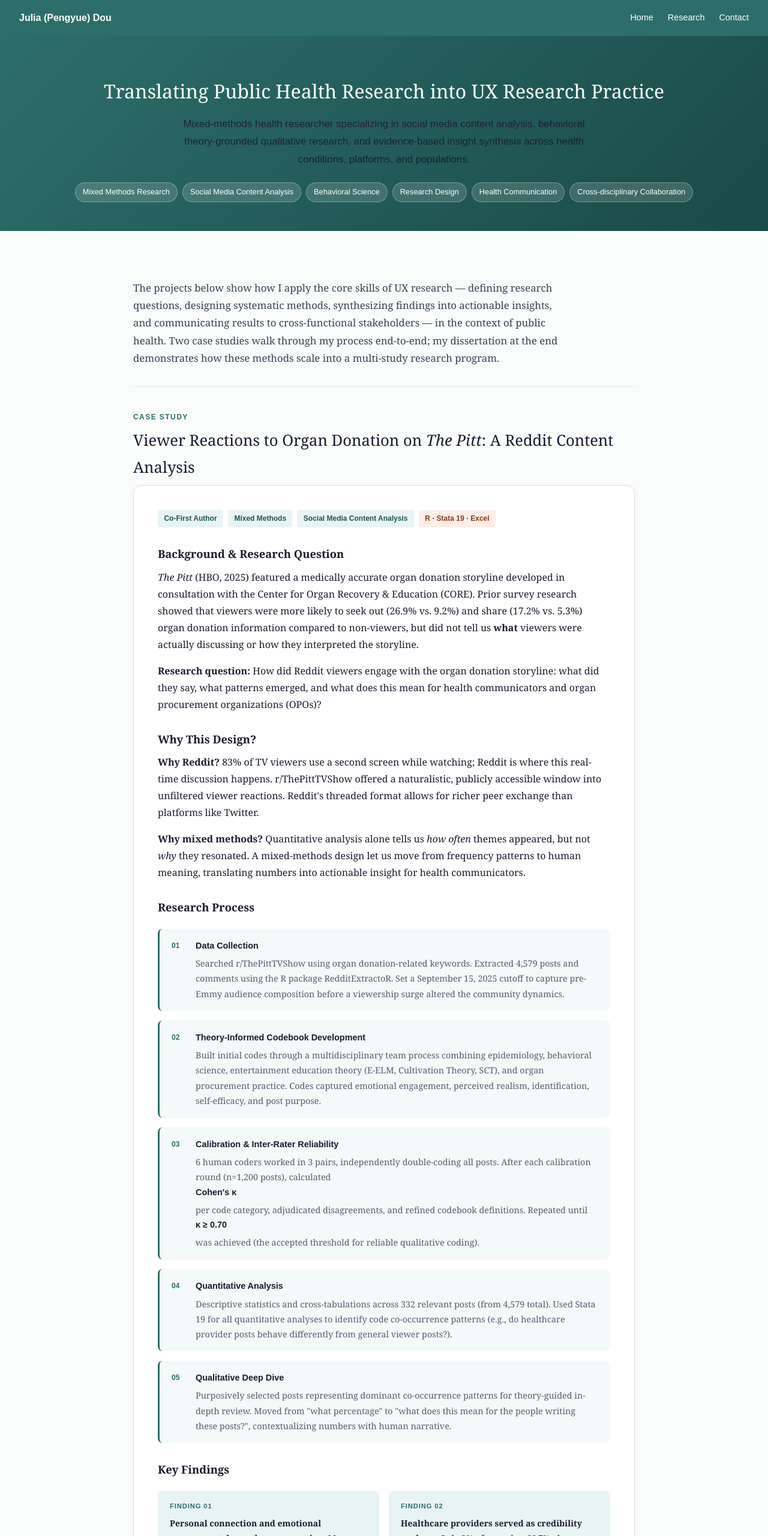
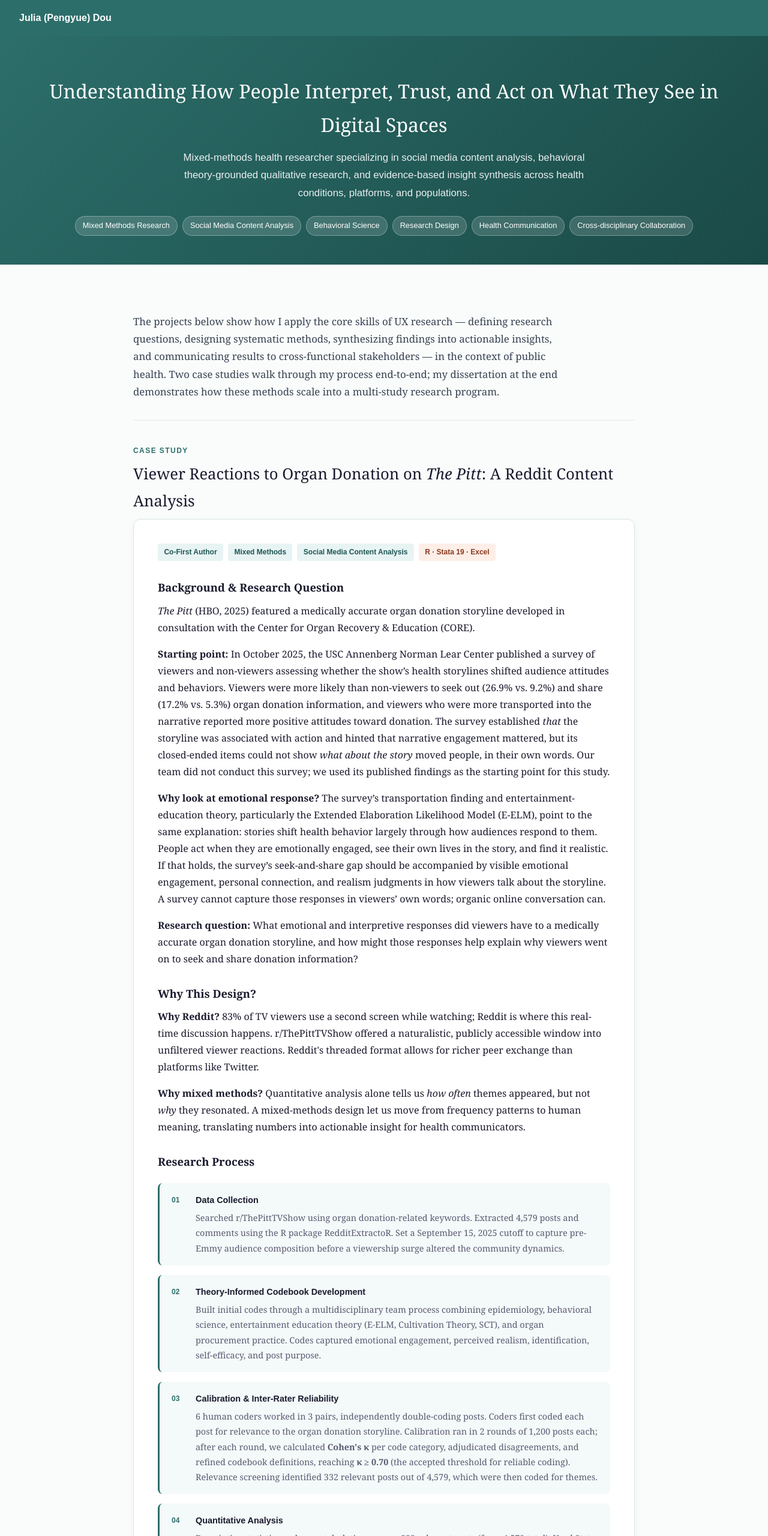
Before and after one commit to juliadpy1997/julia-ux-portfolio, a plain HTML site: page UX_Research Portfolio _ Jd.html in a window 1280 px wide. Shown: the top 2560 px of the page at 60% size. Drawn offline with Linux system fonts and the light colour scheme.

Commit message:
09/28 UX_Research Portfolio _ Jd.html

```diff
--- a/UX_Research Portfolio _ Jd.html
+++ b/UX_Research Portfolio _ Jd.html
@@ -48,7 +48,7 @@
       text-align: center;
     }
     .hero h1 { font-size: 2rem; font-weight: normal; margin-bottom: 0.75rem; }
-    .hero p { font-size: 1.05rem; opacity: 0.88; max-width: 680px; margin: 0 auto 1.5rem; font-family: sans-serif; }
+    .hero p { font-size: 1.05rem; color: #fff; opacity: 0.9; max-width: 680px; margin: 0 auto 1.5rem; font-family: sans-serif; }
     .hero-tags { display: flex; flex-wrap: wrap; gap: 0.5rem; justify-content: center; }
     .hero-tags span {
       background: rgba(255,255,255,0.15);
@@ -121,7 +121,7 @@
       padding-top: 2px;
     }
     .step-content { flex: 1; }
-    .step-content strong { display: block; font-family: sans-serif; font-size: 0.9rem; color: var(--text); margin-bottom: 0.25rem; }
+    .step-content > strong { display: block; font-family: sans-serif; font-size: 0.9rem; color: var(--text); margin-bottom: 0.25rem; }
     .step-content p { font-size: 0.9rem; color: var(--text-muted); margin: 0; }
 
     /* ── Findings ── */
@@ -278,17 +278,12 @@
 
 <!-- Navigation -->
 <nav>
-  <a class="name" href="#">Julia (Pengyue) Dou</a>
-  <div class="links">
-    <a href="#">Home</a>
-    <a href="#">Research</a>
-    <a href="mailto:PED44@pitt.edu">Contact</a>
-  </div>
+  <span class="name" style="color:#fff;font-family:sans-serif;">Julia (Pengyue) Dou</span>
 </nav>
 
 <!-- Hero -->
 <div class="hero">
-  <h1>Translating Public Health Research into UX Research Practice</h1>
+  <h1>Understanding How People Interpret, Trust, and Act on What They See in Digital Spaces</h1>
   <p>Mixed-methods health researcher specializing in social media content analysis, behavioral theory-grounded qualitative research, and evidence-based insight synthesis across health conditions, platforms, and populations.</p>
   <div class="hero-tags">
     <span>Mixed Methods Research</span>
@@ -321,8 +316,10 @@
     </div>
 
     <h3>Background &amp; Research Question</h3>
-    <p><em>The Pitt</em> (HBO, 2025) featured a medically accurate organ donation storyline developed in consultation with the Center for Organ Recovery &amp; Education (CORE). Prior survey research showed that viewers were more likely to seek out (26.9% vs. 9.2%) and share (17.2% vs. 5.3%) organ donation information compared to non-viewers, but did not tell us <strong>what</strong> viewers were actually discussing or how they interpreted the storyline.</p>
-    <p><strong>Research question:</strong> How did Reddit viewers engage with the organ donation storyline: what did they say, what patterns emerged, and what does this mean for health communicators and organ procurement organizations (OPOs)?</p>
+    <p><em>The Pitt</em> (HBO, 2025) featured a medically accurate organ donation storyline developed in consultation with the Center for Organ Recovery &amp; Education (CORE).</p>
+    <p><strong>Starting point:</strong> In October 2025, the USC Annenberg Norman Lear Center published a survey of viewers and non-viewers assessing whether the show&rsquo;s health storylines shifted audience attitudes and behaviors. Viewers were more likely than non-viewers to seek out (26.9% vs. 9.2%) and share (17.2% vs. 5.3%) organ donation information, and viewers who were more transported into the narrative reported more positive attitudes toward donation. The survey established <em>that</em> the storyline was associated with action and hinted that narrative engagement mattered, but its closed-ended items could not show <em>what about the story</em> moved people, in their own words. Our team did not conduct this survey; we used its published findings as the starting point for this study.</p>
+    <p><strong>Why look at emotional response?</strong> The survey&rsquo;s transportation finding and entertainment-education theory, particularly the Extended Elaboration Likelihood Model (E-ELM), point to the same explanation: stories shift health behavior largely through how audiences respond to them. People act when they are emotionally engaged, see their own lives in the story, and find it realistic. If that holds, the survey&rsquo;s seek-and-share gap should be accompanied by visible emotional engagement, personal connection, and realism judgments in how viewers talk about the storyline. A survey cannot capture those responses in viewers&rsquo; own words; organic online conversation can.</p>
+    <p><strong>Research question:</strong> What emotional and interpretive responses did viewers have to a medically accurate organ donation storyline, and how might those responses help explain why viewers went on to seek and share donation information?</p>
 
     <h3>Why This Design?</h3>
     <p><strong>Why Reddit?</strong> 83% of TV viewers use a second screen while watching; Reddit is where this real-time discussion happens. r/ThePittTVShow offered a naturalistic, publicly accessible window into unfiltered viewer reactions. Reddit's threaded format allows for richer peer exchange than platforms like Twitter.</p>
@@ -348,7 +345,7 @@
         <div class="step-num">03</div>
         <div class="step-content">
           <strong>Calibration &amp; Inter-Rater Reliability</strong>
-          <p>6 human coders worked in 3 pairs, independently double-coding all posts. After each calibration round (n=1,200 posts), calculated <strong>Cohen's κ</strong> per code category, adjudicated disagreements, and refined codebook definitions. Repeated until <strong>κ ≥ 0.70</strong> was achieved (the accepted threshold for reliable qualitative coding).</p>
+          <p>6 human coders worked in 3 pairs, independently double-coding posts. Coders first coded each post for relevance to the organ donation storyline. Calibration ran in 2 rounds of 1,200 posts each; after each round, we calculated <strong>Cohen's κ</strong> per code category, adjudicated disagreements, and refined codebook definitions, reaching <strong>κ ≥ 0.70</strong> (the accepted threshold for reliable coding). Relevance screening identified 332 relevant posts out of 4,579, which were then coded for themes.</p>
         </div>
       </div>
       <div class="step">
@@ -368,6 +365,7 @@
     </div>
 
     <h3>Key Findings</h3>
+    <p>Viewers responded to the storyline less as information and more as something personal. The findings point to emotional engagement and personal connection, reinforced by trusted healthcare voices, as plausible pathways behind the survey&rsquo;s seek-and-share gap.</p>
     <div class="findings-grid">
       <div class="finding">
         <div class="finding-num">Finding 01</div>
@@ -375,7 +373,7 @@
       </div>
       <div class="finding">
         <div class="finding-num">Finding 02</div>
-        <p><strong>Healthcare providers served as credibility anchors.</strong> Only 9% of posts, but 66.7% also included a personal connection to donation, and providers were twice as likely to discuss storyline realism (20.0% vs. 7.8% overall). They translated storyline content into factual health information.</p>
+        <p><strong>Healthcare providers served as credibility anchors.</strong> Only 9% of posts, but 66.7% also included a personal connection to donation, and providers were twice as likely to discuss storyline realism (20.0% vs. 7.8% overall). They translated storyline content into factual health information, the kind of information sharing the survey measured.</p>
       </div>
       <div class="finding">
         <div class="finding-num">Finding 03</div>
@@ -383,7 +381,7 @@
       </div>
       <div class="finding">
         <div class="finding-num">Finding 04</div>
-        <p><strong>Trauma surfaces in entertainment spaces.</strong> Trauma-related content was disproportionately present in emotionally engaged (16.5%) and personally connected posts (13.3%), versus 7.8% overall. Fan communities function as informal peer support spaces for processing health-related loss.</p>
+        <p><strong>Emotional engagement opened space for sharing loss.</strong> Trauma-related content was disproportionately present in emotionally engaged (16.5%) and personally connected posts (13.3%), versus 7.8% overall. The storyline gave viewers a reason to share their own experiences with loss and transplant, turning the fan community into an informal peer-support space and another route from emotional response to talking about donation with others.</p>
       </div>
     </div>
 
@@ -396,8 +394,11 @@
       <cite>Viewer with personal connection, r/ThePittTVShow</cite>
     </blockquote>
 
+    <h3>Connecting Back to the Survey</h3>
+    <p>The survey showed that viewers acted; this study suggests why. Emotional engagement and personal connection gave viewers a reason to talk about donation, realistic portrayal made the storyline credible, and healthcare providers turned that emotion into accurate information others could act on. Because this is an observational content analysis, these are hypothesized pathways rather than causal evidence. A natural next step is a survey that measures emotional engagement, identification, and perceived realism directly and tests whether they explain differences in information seeking and sharing.</p>
+
     <h3>Implications for Stakeholders</h3>
-    <p>For OPOs and health communicators: realistic entertainment portrayals can prompt emotional reflection and peer knowledge exchange without direct messaging campaigns. Healthcare providers are a key intermediary audience. Fan communities like Reddit may be an underutilized channel for organic donor education and registration prompts. Trauma-informed communication strategies are needed when engaging audiences around donation.</p>
+    <p>For OPOs and health communicators: if emotional engagement, personal connection, and perceived realism are the pathways from watching to acting, then accurate, expert-informed stories may move audiences in ways information campaigns alone cannot. Investing in realism, as CORE did by consulting on the storyline, is worth the effort. Healthcare providers are a key intermediary audience because they convert emotional reactions into accurate information, so equipping them to join these conversations extends a storyline&rsquo;s reach. Fan communities like Reddit may be an underutilized channel for organic donor education and registration prompts while emotional engagement is high. Because these conversations also surface grief and trauma, outreach in these spaces should be trauma-informed.</p>
 
     <hr class="divider" />
 
```
